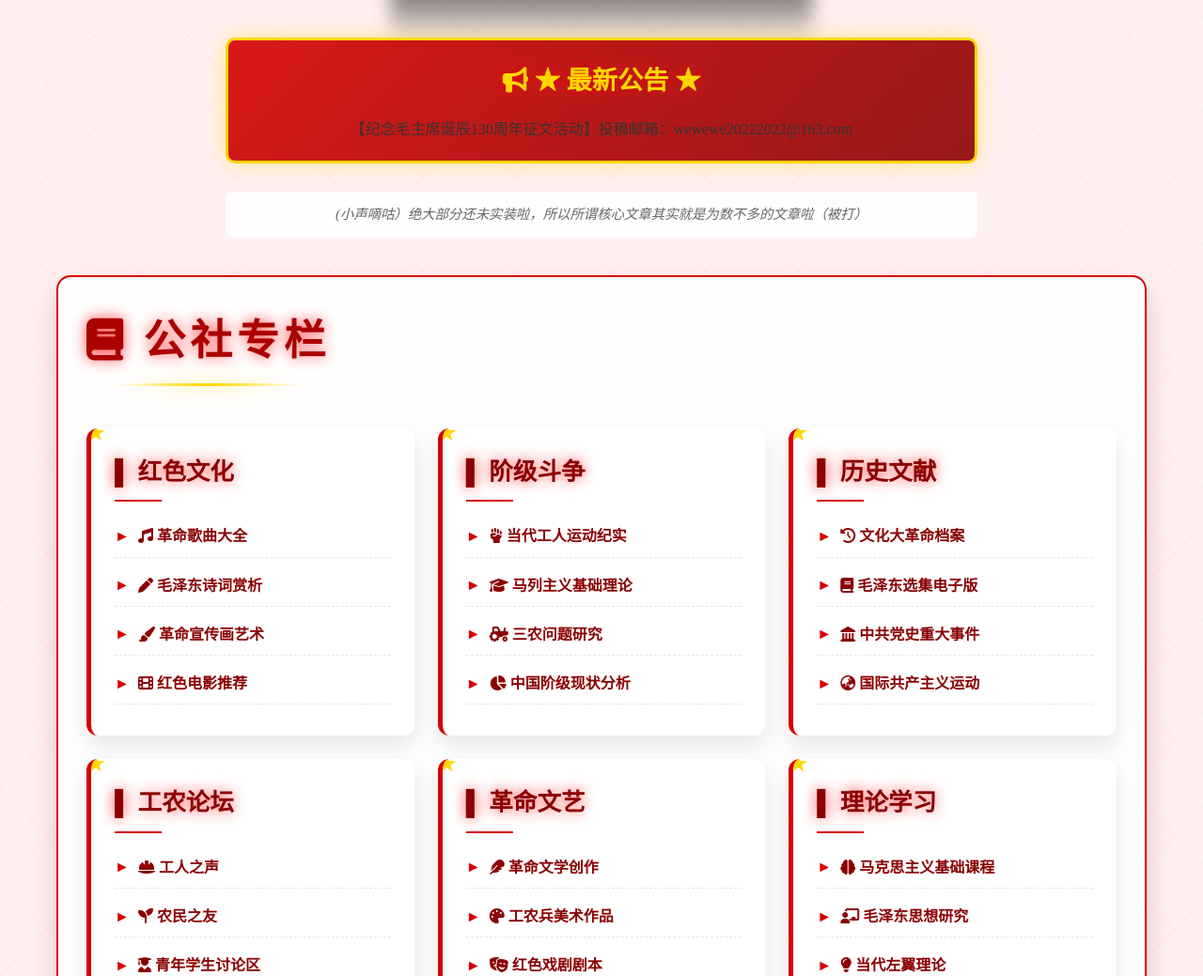
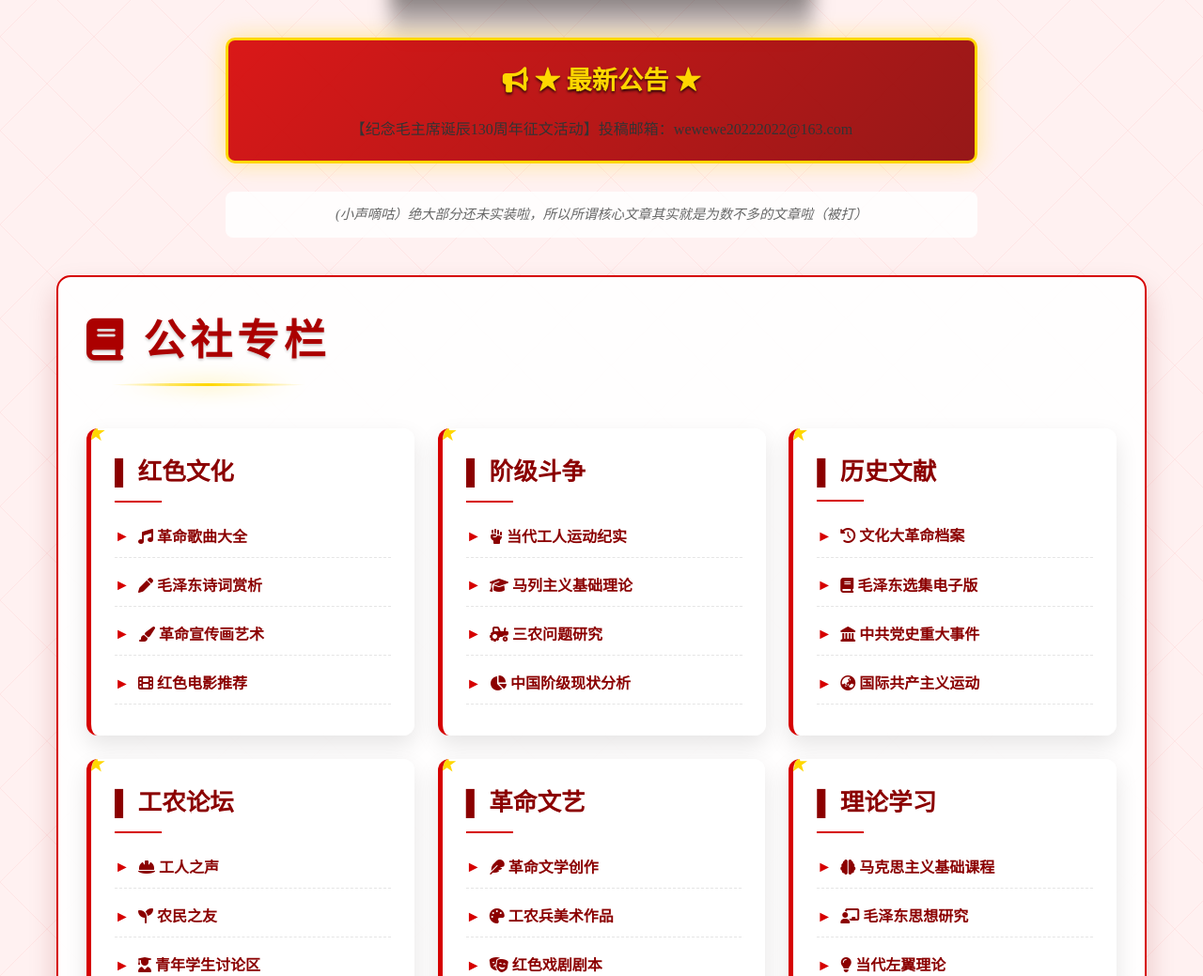
Before and after one commit to wewewe2022/rmgsw, a plain HTML site: page index.html in a window 1280 px wide. Shown: the part 1761-2800 px from the top of the page at 94% size. Drawn offline with nearby package versions, Linux system fonts and the light colour scheme.

Commit message:
Add files via upload
Signed-off-by: wewewe2022 <wewewe20222022@163.com>

```diff
--- a/index.html
+++ b/index.html
@@ -1,6 +1,5 @@
 <!DOCTYPE html>
-<html lang="zh-CN">
-<head>
+<html lang="zh-CN"><head>
     <meta charset="utf-8">
     <meta name="viewport" content="width=device-width, initial-scale=1.0">
     <title>人民公社网（中国新左文库）</title>
@@ -455,7 +454,7 @@
 </head>
 <body>
     <!-- 粒子背景 -->
-    <div id="particles-js"></div>
+    <div id="particles-js"><canvas class="particles-js-canvas-el" width="742" height="642" style="width: 100%; height: 100%;"></canvas></div>
 
     <!-- 浮动星星特效 -->
     <div class="floating-star" style="top:20%;left:15%;"></div>
@@ -465,8 +464,8 @@
 
     <div class="container">
         <header>
-            <h1>人民公社网</h1>
-            <p class="subtitle">坚持革命斗争 · 保卫革命传统</p>
+            <h1 style="text-shadow: rgba(255, 0, 0, 0.7) 0px 0px 15px;">人民公社网</h1>
+            <p class="subtitle">捍卫革命传统 · 坚持革命斗争</p>
         </header>
 
         <div class="warning">
@@ -479,7 +478,7 @@
         </div>
 
         <div class="poem">
-            <h2>《造反最光荣》</h2>
+            <h2 style="text-shadow: rgba(255, 0, 0, 0.7) 0px 0px 15px;">《造反最光荣》</h2>
             <p>
                 工装就是最帅的军装<br>
                 钢钎就是最亮的钢枪<br>
@@ -502,17 +501,17 @@
 
         <!-- 最新公告 -->
         <div class="important-news">
-            <h3><i class="fas fa-bullhorn"></i> ★ 最新公告 ★</h3>
+            <h3 style="text-shadow: rgba(255, 0, 0, 0.7) 0px 0px 15px;"><i class="fas fa-bullhorn"></i> ★ 最新公告 ★</h3>
             <p>【纪念毛主席诞辰130周年征文活动】投稿邮箱：wewewe20222022@163.com</p>
         </div>
         <p class="note">(小声嘀咕）绝大部分还未实装啦，所以所谓核心文章其实就是为数不多的文章啦（被打）</p>
 
         <!-- 专题专栏 -->
         <section class="article-section">
-            <h1><i class="fas fa-book"></i> 公社专栏</h1>
+            <h1 style="text-shadow: rgba(255, 0, 0, 0.7) 0px 0px 15px;"><i class="fas fa-book"></i> 公社专栏</h1>
             <div class="columns-section">
-                <div class="column">
-                    <h3>▌ 红色文化</h3>
+                <div class="column" style="transform: perspective(500px) rotateX(0deg) rotateY(0deg) translateZ(0px);">
+                    <h3 style="text-shadow: rgba(255, 0, 0, 0.7) 0px 0px 15px;">▌ 红色文化</h3>
                     <ul>
                         <li><a href="red-song.html"><i class="fas fa-music"></i> 革命歌曲大全</a></li>
                         <li><a href="maozedong-poem.html"><i class="fas fa-pen"></i> 毛泽东诗词赏析</a></li>
@@ -521,8 +520,8 @@
                     </ul>
                 </div>
 
-                <div class="column">
-                    <h3>▌ 阶级斗争</h3>
+                <div class="column" style="transform: perspective(500px) rotateX(0deg) rotateY(0deg) translateZ(0px);">
+                    <h3 style="text-shadow: rgba(255, 0, 0, 0.7) 0px 0px 15px;">▌ 阶级斗争</h3>
                     <ul>
                         <li><a href="worker-movement.html"><i class="fas fa-fist-raised"></i> 当代工人运动纪实</a></li>
                         <li><a href="theory.html"><i class="fas fa-graduation-cap"></i> 马列主义基础理论</a></li>
@@ -532,7 +531,7 @@
                 </div>
 
                 <div class="column">
-                    <h3>▌ 历史文献</h3>
+                    <h3 style="text-shadow: rgba(255, 0, 0, 0.7) 0px 0px 15px;">▌ 历史文献</h3>
                     <ul>
                         <li><a href="cultural-revolution.html"><i class="fas fa-history"></i> 文化大革命档案</a></li>
                         <li><a href="mao-works.html"><i class="fas fa-book"></i> 毛泽东选集电子版</a></li>
@@ -542,7 +541,7 @@
                 </div>
 
                 <div class="column">
-                    <h3>▌ 工农论坛</h3>
+                    <h3 style="text-shadow: rgba(255, 0, 0, 0.7) 0px 0px 15px;">▌ 工农论坛</h3>
                     <ul>
                         <li><a href="worker-voice.html"><i class="fas fa-hard-hat"></i> 工人之声</a></li>
                         <li><a href="farmer-voice.html"><i class="fas fa-seedling"></i> 农民之友</a></li>
@@ -552,7 +551,7 @@
                 </div>
 
                 <div class="column">
-                    <h3>▌ 革命文艺</h3>
+                    <h3 style="text-shadow: rgba(255, 0, 0, 0.7) 0px 0px 15px;">▌ 革命文艺</h3>
                     <ul>
                         <li><a href="literature.html"><i class="fas fa-feather"></i> 革命文学创作</a></li>
                         <li><a href="art.html"><i class="fas fa-palette"></i> 工农兵美术作品</a></li>
@@ -562,7 +561,7 @@
                 </div>
 
                 <div class="column">
-                    <h3>▌ 理论学习</h3>
+                    <h3 style="text-shadow: rgba(255, 0, 0, 0.7) 0px 0px 15px;">▌ 理论学习</h3>
                     <ul>
                         <li><a href="marx-course.html"><i class="fas fa-brain"></i> 马克思主义基础课程</a></li>
                         <li><a href="mao-study.html"><i class="fas fa-chalkboard-teacher"></i> 毛泽东思想研究</a></li>
@@ -574,10 +573,10 @@
         </section>
 
         <section class="article-section">
-            <h1><i class="fas fa-star"></i> 核心文章</h1>
+            <h1 style="text-shadow: rgba(255, 0, 0, 0.7) 0px 0px 15px;"><i class="fas fa-star"></i> 核心文章</h1>
             <div class="columns-section">
                 <div class="column">
-                    <h3>◈ 精选革命文献</h3>
+                    <h3 style="text-shadow: rgba(255, 0, 0, 0.7) 0px 0px 15px;">◈ 精选革命文献</h3>
                     <ul>
                         <li><a href="sidaziyou.html"><i class="fas fa-feather-alt"></i> 张宏良：中国四大自由的历史贡献不亚于四大发明</a></li>
                         <li><a href="huanxing.html"><i class="fas fa-sun"></i> 新左派：重建人本精神的思想之光</a></li>
@@ -736,5 +735,6 @@
             });
         });
     </script>
-</body>
-</html>
+
+
+</body></html>
```
